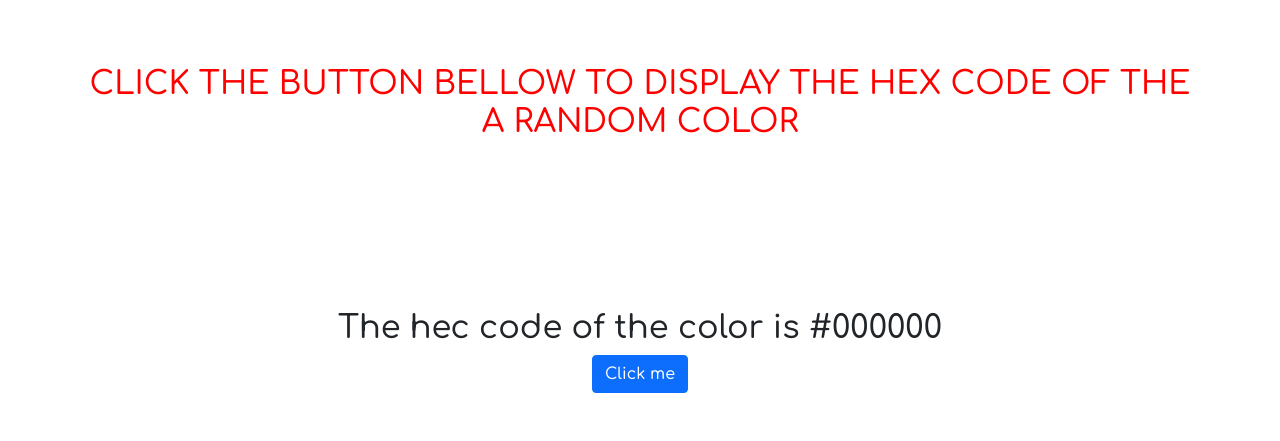
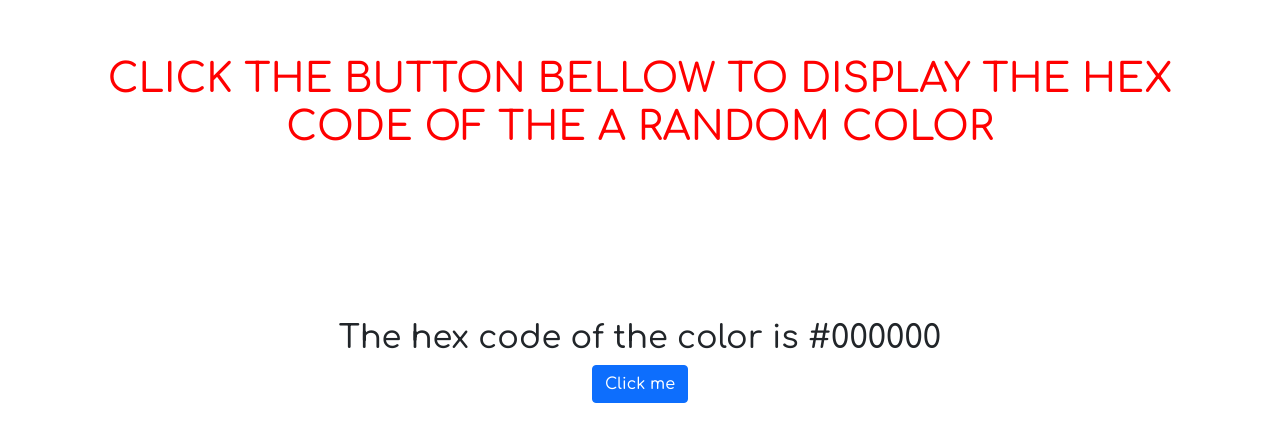
Before and after one commit to isaiUwU/Hex-random-color, a plain HTML site: page index.html in a window 1280 px wide. Shown: the part 171-612 px from the top of the page. Drawn offline with nearby package versions, Linux system fonts and the light colour scheme.

Commit message:
fix the hex code

```diff
--- a/index.html
+++ b/index.html
@@ -13,7 +13,7 @@
     <div class="container">
         <div class="hex-colors">
             <h1>Click the button bellow to display the hex code of the a random color</h1>
-            <h2>The hec code of the color is #<span id="hex-code">000000</span></h2>
+            <h2>The hex code of the color is #<span id="hex-code">000000</span></h2>
             <button onclick="changeColor()" type="button" class="btn btn-primary">Click me</button>
         </div>
     </div>
--- a/script.js
+++ b/script.js
@@ -1,5 +1,5 @@
 function changeColor(){
-    var hexNumbers = ["0","2","3","4","5","6","7","8","9","A","B","C","D","E","F"];
+    var hexNumbers = ["0","1","2","3","4","5","6","7","8","9","A","B","C","D","E","F"];
 
     var hexCode = '';
 
--- a/style.css
+++ b/style.css
@@ -14,7 +14,7 @@
 }
 
 .hex-colors h1{
-    font-size: 2rem;
+    font-size: 2.5rem;
     text-transform: uppercase;
     animation: colorchange 5s infinite 0s alternate;
 }
```
